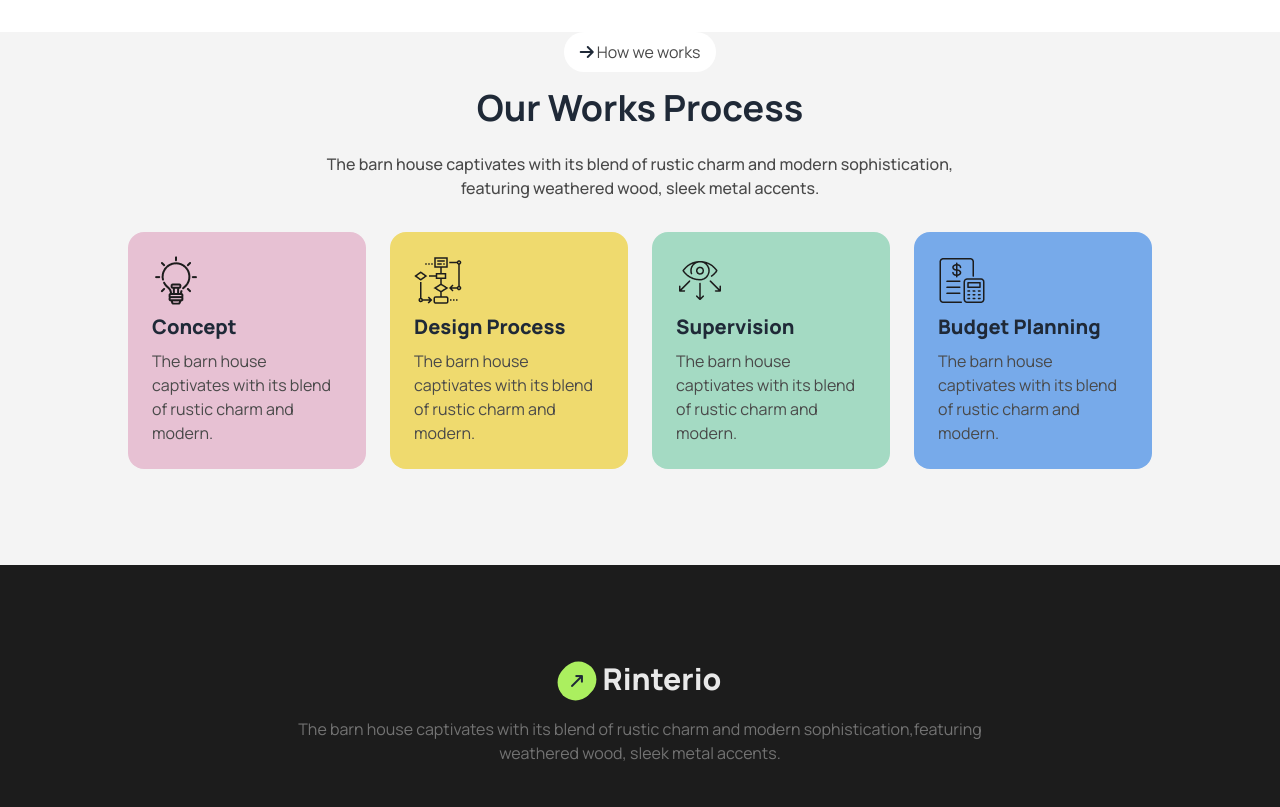
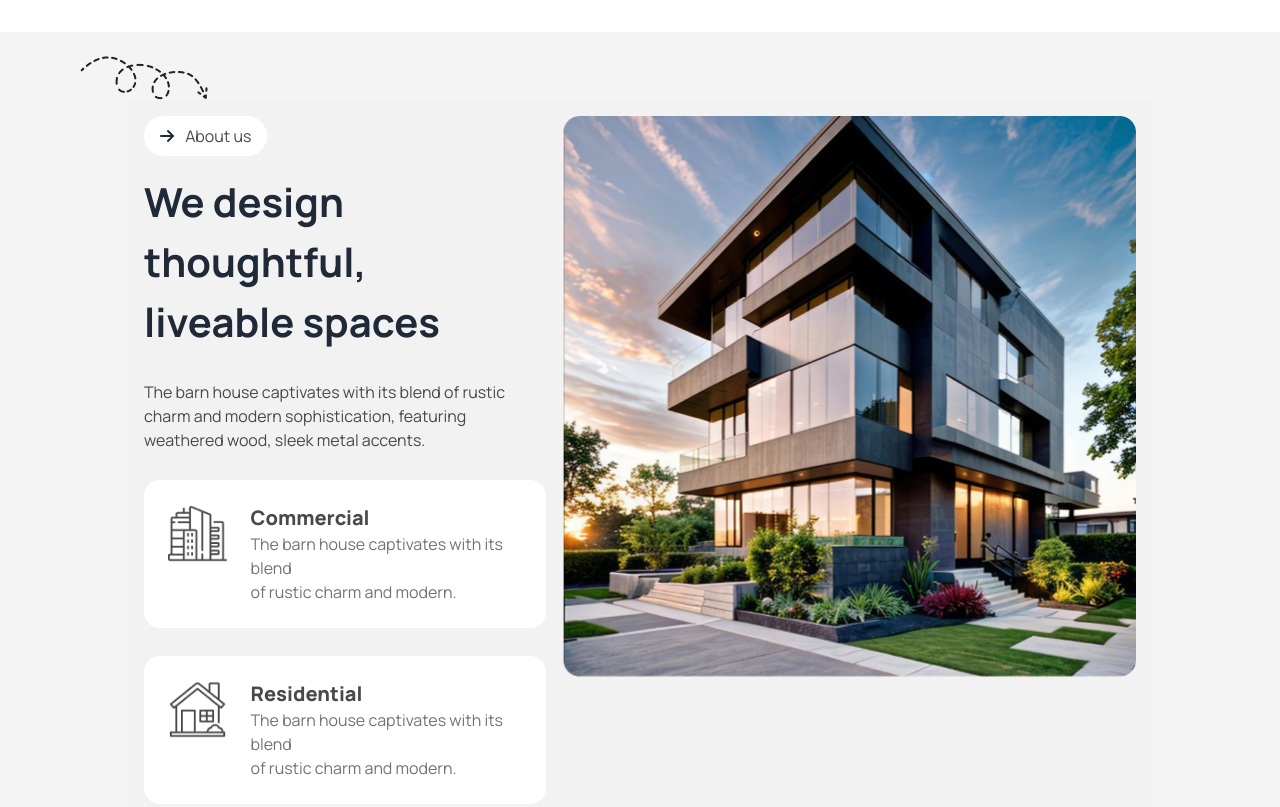
Before and after one commit to MD-YUSUF-1/Real-state-page, a plain HTML site: page index.html in a window 1280 px wide. Shown: the part 800-1607 px from the top of the page. Drawn offline with nearby package versions, Linux system fonts and the light colour scheme.

Commit message:
about us section completed

```diff
--- a/index.html
+++ b/index.html
@@ -81,7 +81,7 @@
             <h3 class="font-extrabold text-3xl lg:text-6xl text-center max-w-[1000px]">A barn house of this design has a striking appearance</h3>
            </div>
            <div>
-            <p class="max-w-[960px] font-medium text-center">The barn house captivates with its blend of rustic charm and modern sophistication, featuring weathered wood, sleek metal accents, and large windows that flood the space with natural light.</p>
+            <p class="max-w-[960px] text-sm lg:text-base font-medium text-center">The barn house captivates with its blend of rustic charm and modern sophistication, featuring weathered wood, sleek metal accents, and large windows that flood the space with natural light.</p>
            </div>
            <div class="bg-[#ABEF5F80] rounded-[32px] pl-24 pr-24 pt-2 pb-2 lg:pr-5 lg:pl-5 flex gap-2 border border-secondary-btn-color">
             <button class="text-xl font-bold  ">View Details</button>
@@ -95,11 +95,52 @@
 
     <main>
       <section class="bg-[#F4F4F4] p-5 lg:p-0">
+        <!-- about us section starts here -->
+        <section class="lg:pb-24 lg:pt-6 lg:w-4/5 mx-auto relative">
+          <img class="-ml-12" src="./assets/Vector.png" alt="">
+          <div class="hero bg-base-200">
+
+            <div class="hero-content flex-col-reverse lg:flex-row-reverse items-start">
+              <img
+                src="./assets/Rectangle.png"
+                class="rounded-lg" />
+              <div>
+                <div class="inline-block rounded-3xl bg-[#FFFFFF] px-4 py-2">
+                  <i class="fa-solid fa-arrow-right mr-2"></i>
+                  <p class="inline text-primary-text-color">About us</p>
+                </div>
+                <h3 class="mt-4 text-[40px] font-bold">We design thoughtful,<br>liveable spaces</h3>
+                <p class="py-7 text-primary-text-color">
+                  The barn house captivates with its blend of rustic charm and modern sophistication, featuring weathered wood, sleek metal accents.
+                </p>
+                <div class="flex gap-6 p-6 bg-[#FFFFFF] rounded-2xl mb-7">
+                  <div>
+                    <img src="./assets/commercial.png" alt="">
+                  </div>
+                  <div>
+                    <h3 class="font-extrabold text-xl text-primary-text-color">Commercial</h3>
+                  <p class="text-[#737373]">The barn house captivates with its blend <br> of rustic charm and modern.</p>
+                  </div>
+                </div>
+                <div class="flex gap-6 p-6 bg-[#FFFFFF] rounded-2xl">
+                  <div>
+                    <img src="./assets/residential.png" alt="">
+                  </div>
+                  <div>
+                    <h3 class="font-extrabold text-xl text-primary-text-color">Residential</h3>
+                  <p class="text-[#737373]">The barn house captivates with its blend <br> of rustic charm and modern.</p>
+                  </div>
+                </div>
+              </div>
+            </div>
+          </div>
+        </section>
+        <!-- about us section starts here -->
         <!-- How we works section starts -->
          <section class="lg:pb-24 lg:w-4/5 mx-auto" >
            <div class="text-center">
             <div class="mb-4 inline-block rounded-3xl bg-[#FFFFFF] px-4 py-2">
-              <i class="fa-solid fa-arrow-right"></i>
+              <i class="fa-solid fa-arrow-right mr-2"></i>
               <p class="inline text-primary-text-color">How we works</p>
             </div>
             <h3 class="mb-6 font-bold text-2xl lg:text-4xl ">Our Works Process</h3>
```
